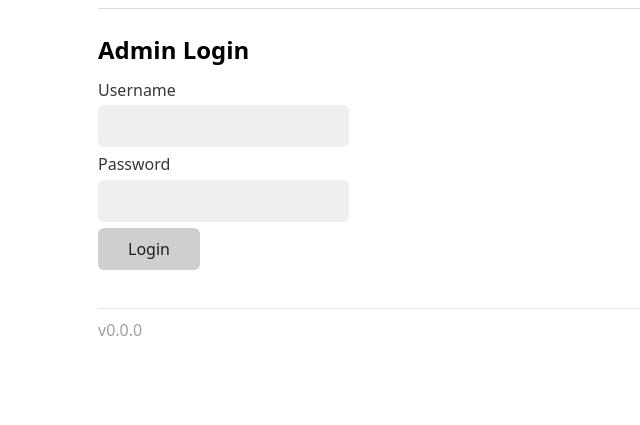
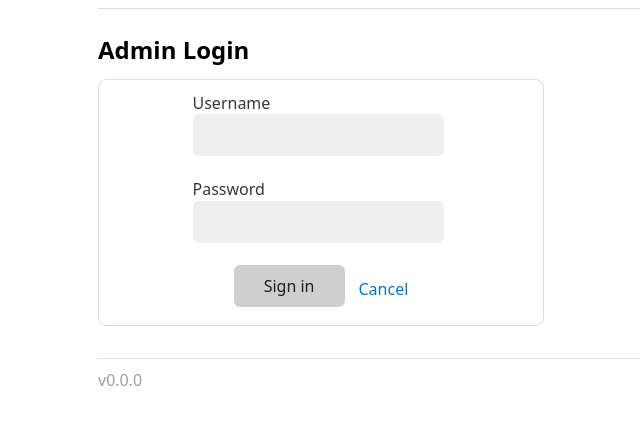
Before and after one commit to parkerwlee-cloud/Tracy-overtime-project, a Flask app: page /admin in a window 1280 px wide. Shown: the part 42-467 px from the top of the page, without its empty margins (142-782 px from the left). Run offline with Flask 3, Linux system fonts and the light colour scheme; parts of the project's set-up code (start-up, migrations or seed data) failed here and were passed over.

Commit message:
Update admin_login.html

```diff
--- a/templates/admin_login.html
+++ b/templates/admin_login.html
@@ -1,11 +1,17 @@
 {% extends "base.html" %}
 {% block content %}
 <h2>Admin Login</h2>
-<form method="post">
-  <label>Username</label>
-  <input name="username" required>
-  <label>Password</label>
-  <input name="password" type="password" required>
-  <button type="submit">Login</button>
-</form>
+<div class="card" style="max-width:420px">
+  <form method="post" class="row" style="flex-direction:column; gap:.75rem">
+    <label>Username <input name="username" required></label>
+    <label>Password <input type="password" name="password" required></label>
+    <div class="row">
+      <button class="btn primary" type="submit">Sign in</button>
+      <a class="btn" href="/">Cancel</a>
+    </div>
+    {% for cat, msg in get_flashed_messages(with_categories=true) %}
+      <div class="muted" style="color:#c0392b">{{ msg }}</div>
+    {% endfor %}
+  </form>
+</div>
 {% endblock %}
```
